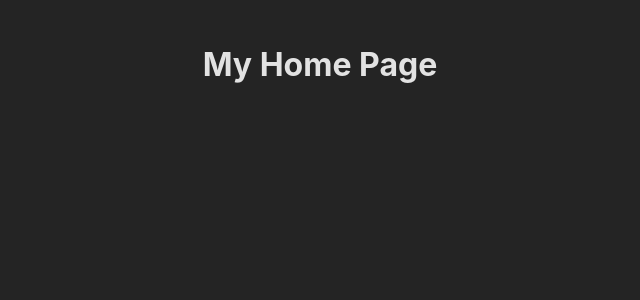
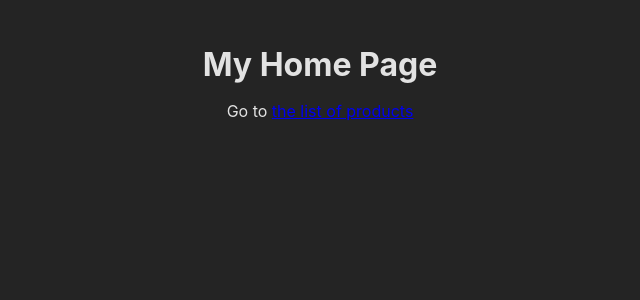
Before and after one commit to Kasia1781/React_Router, a React (Vite) app: page / in a window 1280 px wide. Shown: the top 300 px of the page, without its empty margins (320-960 px from the left). Built offline with nearby package versions, Linux system fonts and the light colour scheme.

Commit message:
added Link in Home component

```diff
--- a/src/pages/Home.tsx
+++ b/src/pages/Home.tsx
@@ -1,3 +1,12 @@
+import { Link } from 'react-router-dom';
+
 export default function Home() {
-	return <h1>My Home Page</h1>;
+	return (
+		<>
+			<h1>My Home Page</h1>
+			<p>
+				Go to <Link to='/products'>the list of products</Link>
+			</p>
+		</>
+	);
 }
```
